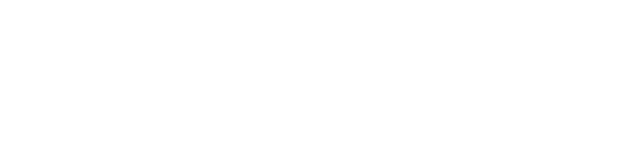
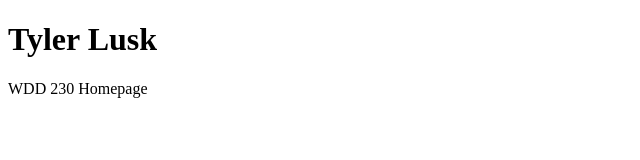
Before and after one commit to TeeLusk/TeeLusk.github.io, a plain HTML site: page index.html in a window 1280 px wide. Shown: the whole page, without its empty margins (0-640 px from the left). Drawn offline with Linux system fonts and the light colour scheme.

Commit message:
Added description

```diff
--- a/index.html
+++ b/index.html
@@ -6,6 +6,7 @@
     <title>Document</title>
 </head>
 <body>
-
+    <h1>Tyler Lusk</h1>
+    <p>WDD 230 Homepage</p>
 </body>
 </html>
```
